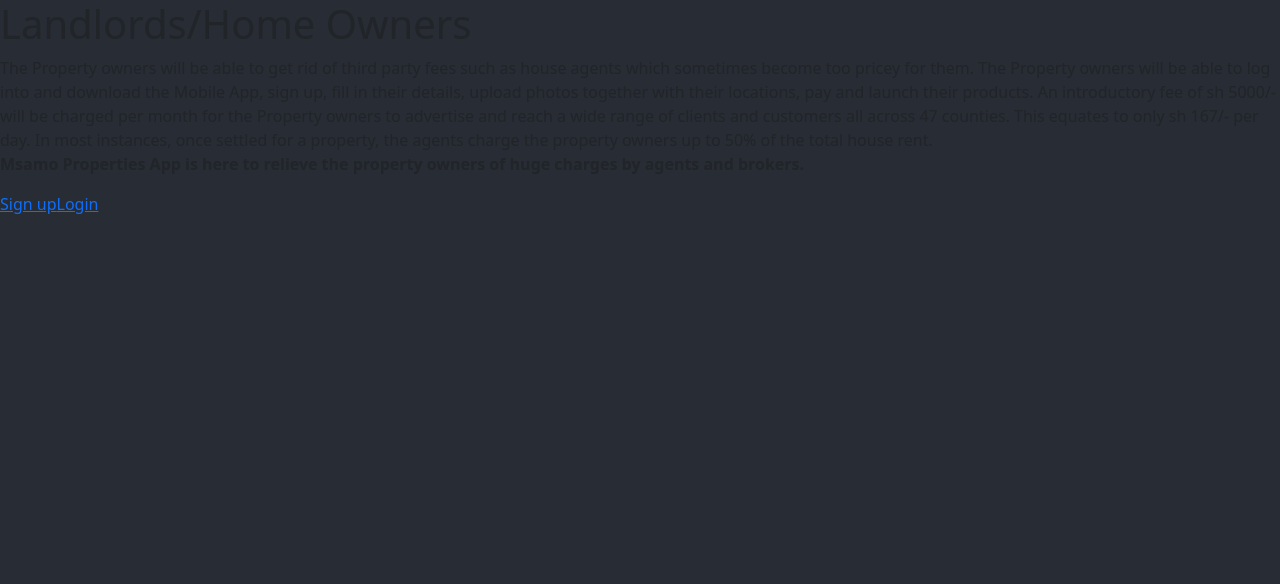
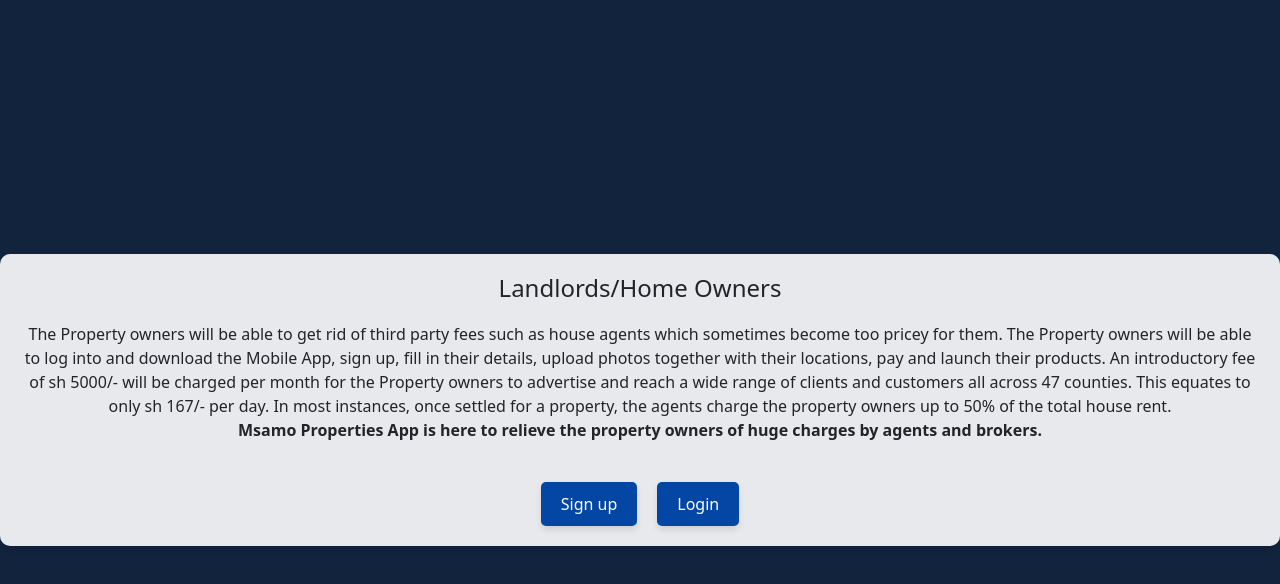
Before and after one commit to Trevor-Kayeyia-Madara/msamo, a React (Create React App) app: page /home in a window 1280 px wide. Both pictures are taken after a click on the button "Landlord". Shown: the top 584 px of the page. Built offline with nearby package versions, Linux system fonts and the light colour scheme.

Commit message:
Done login and signup

```diff
--- a/src/Pages/index.js
+++ b/src/Pages/index.js
@@ -1,7 +1,5 @@
-
 import React, { useState } from 'react';
-import { Link } from 'react-router-dom';
-  // Import the CSS file
+import './styles.css'; // Import the CSS file for styling
 
 const Home = () => {
   const [view, setView] = useState('home');
@@ -11,8 +9,8 @@
   };
 
   return (
+    <div className="home-container">
       <div className="content">
-
         {view === 'home' && (
           <>
             <h1 className="title">ARE YOU A:</h1>
@@ -37,6 +35,10 @@
               <br />
               <b>Msamo Properties App is here to relieve the property owners of huge charges by agents and brokers.</b>
             </p>
+            <div className="buttonContainer">
+              <button to="/sign-up" className="signup-button">Sign up</button>
+              <button to="/login" className="login-button">Login</button>
+            </div>
           </div>
         )}
 
@@ -52,6 +54,10 @@
               or a unit of your choice. <br />
               <b>EPUKA KUGONGWA NA AGENTS</b>
             </p>
+            <div className="buttonContainer">
+              <button to="/sign-up" className="signup-button">Sign up</button>
+              <button to="/login" className="login-button">Login</button>
+            </div>
           </div>
         )}
 
@@ -64,6 +70,10 @@
               <br />
               <b>JISIMAMIE !</b>
             </p>
+            <div className="buttonContainer">
+              <button to="/sign-up" className="signup-button">Sign up</button>
+              <button to="/login" className="login-button">Login</button>
+            </div>
           </div>
         )}
 
@@ -77,11 +87,14 @@
               <br />
               <b>JISIMAMIE !</b>
             </p>
+            <div className="buttonContainer">
+              <button to="/sign-up" className="signup-button">Sign up</button>
+              <button to="/login" className="login-button">Login</button>
+            </div>
+          </div>
+        )}
 
       </div>
-      )}
-          <Link to="/sign-up" className="signup-link">Sign up</Link>
-          <Link to="/login" className="login-link">Login</Link>
     </div>
   );
 };
--- /dev/null
+++ b/src/Pages/styles.css
@@ -0,0 +1,78 @@
+/* General styles */
+.home-container {
+    display: flex;
+    justify-content: center;
+    align-items: center;
+    height: 100vh;
+    background: #011d448f;
+  }
+
+  .content {
+    background-color: rgba(255, 255, 255, 0.9); /* Semi-transparent background */
+    padding: 20px;
+    border-radius: 10px;
+    text-align: center;
+    box-shadow: 0 4px 6px rgba(0, 0, 0, 0.1);
+  }
+
+  .title {
+    font-size: 2em;
+    margin-bottom: 20px;
+  }
+
+  .buttonContent {
+    display: flex;
+    flex-direction: column;
+    gap: 10px;
+  }
+
+  .button {
+    padding: 10px 20px;
+    background-color: #055d7199;
+    color: #fff;
+    border: none;
+    border-radius: 5px;
+    cursor: pointer;
+    transition: transform 0.3s ease;
+  }
+
+  .button:hover {
+    transform: translateY(-3px);
+    box-shadow: 0 6px 10px rgba(0, 0, 0, 0.2);
+  }
+
+  .heading {
+    font-size: 1.5em;
+    margin-bottom: 20px;
+  }
+
+  .paragraph {
+    font-size: 1em;
+    margin-bottom: 20px;
+  }
+
+  .buttonContainer {
+    display: flex;
+    justify-content: center;
+    gap: 20px; /* Space between buttons */
+  }
+
+  .signup-button,
+  .login-button {
+    padding: 10px 20px;
+    background-color: #0446a3;
+    color: #fff;
+    border: none;
+    border-radius: 5px;
+    cursor: pointer;
+    transition: background-color 0.3s ease, transform 0.3s ease, box-shadow 0.3s ease, margin-top 0.3s ease;
+    box-shadow: 0 4px 6px rgba(0, 0, 0, 0.1);
+    margin-top: 20px;
+  }
+
+  .signup-button:hover,
+  .login-button:hover {
+    background-color: #1a6cd3;
+    transform: translateY(-3px);
+    box-shadow: 0 6px 10px rgba(0, 0, 0, 0.2);
+  }
```
Lines whose indentation alone changed are shown as unchanged.
